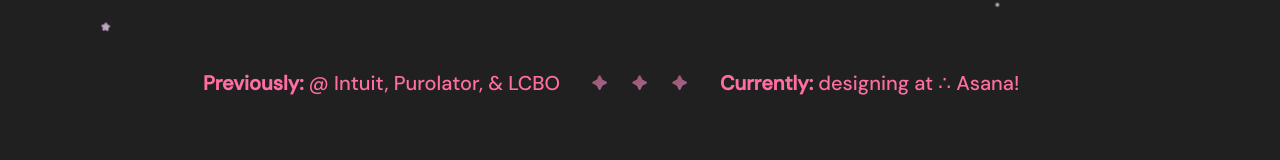
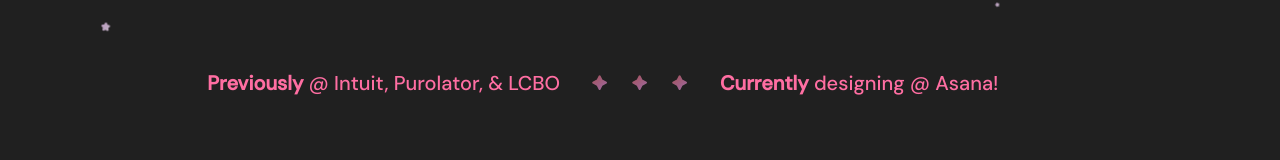
Before and after one commit to amandatdu/amandatdu.github.io, a React (Create React App) app: page /#/work in a window 1280 px wide. Shown: the part 598-758 px from the top of the page. Built offline with nearby package versions, Linux system fonts and the light colour scheme.

Commit message:
fixed messaging

```diff
--- a/src/pages/HomePage.jsx
+++ b/src/pages/HomePage.jsx
@@ -27,14 +27,14 @@
             </div>
             <div className="homepage__banner__footer">
                 <h3 className="h3--medium color--strawberry">
-                    <b>Previously:</b> @ Intuit, Purolator, & LCBO
+                    <b>Previously</b> @ Intuit, Purolator, & LCBO
                 </h3>
                 <StarBlock />
                 <h3
                     className="h3--medium color--strawberry"
                     style={{ justifySelf: "start" }}
                 >
-                    <b className="bold">Currently:</b> designing at ∴ Asana!
+                    <b className="bold">Currently</b> designing @ Asana!
                 </h3>
             </div>
             <div className="homepage__divider">
```
